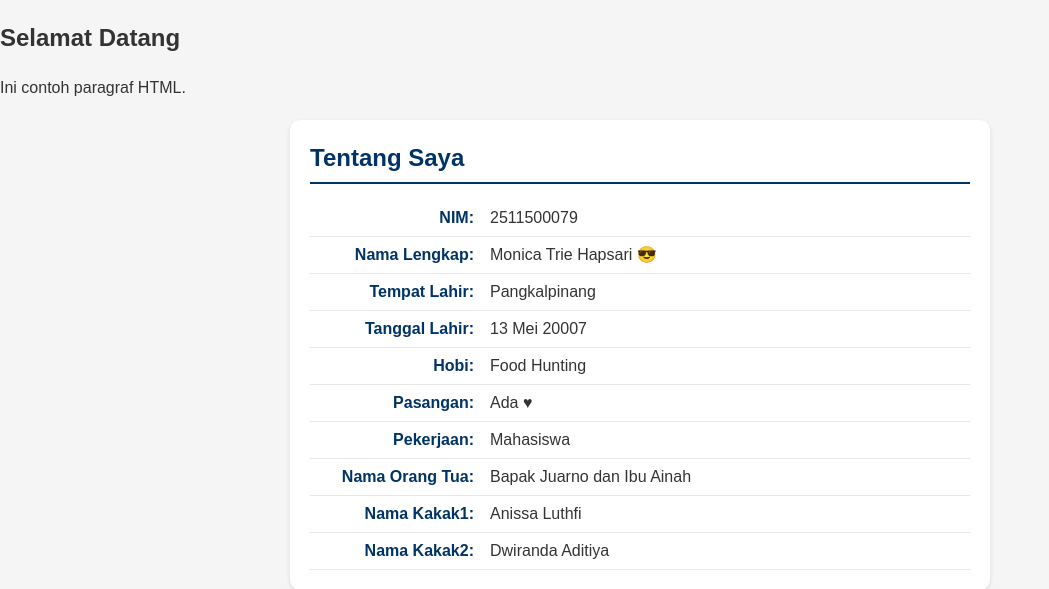
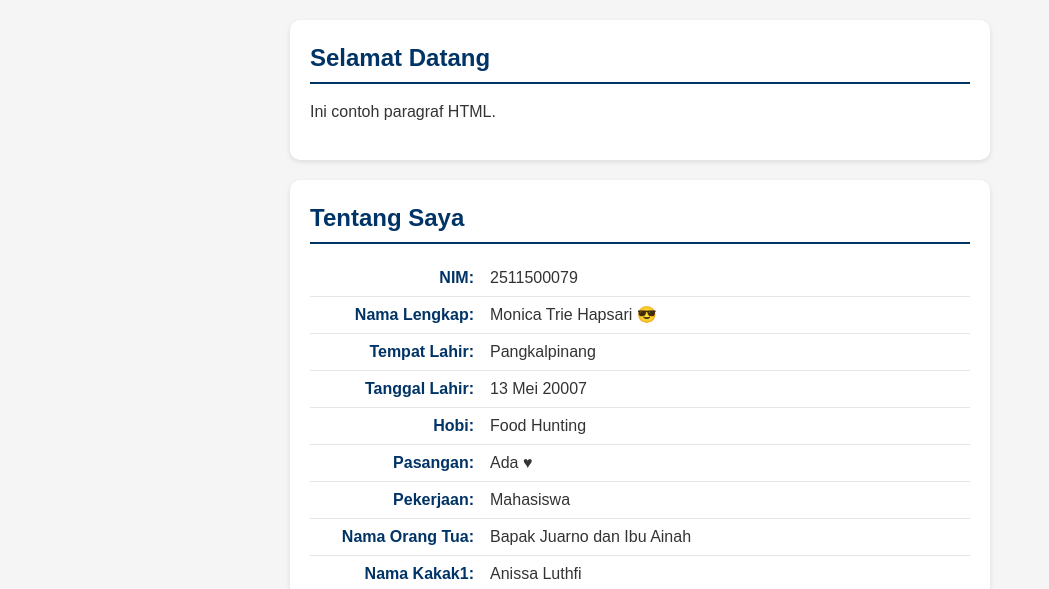
Before and after one commit to 2511500079-gif/2511500079-PWD-GB1J-2526O, a PHP site: page /pertemuan-04/index.html in a window 1280 px wide. Shown: the part 155-744 px from the top of the page, without its empty margins (0-1049 px from the left). Run offline with PHP 8.4, Linux system fonts and the light colour scheme.

Commit message:
styling section#home

```diff
--- a/pertemuan-04/style.css
+++ b/pertemuan-04/style.css
@@ -40,3 +40,26 @@ header li a {
     margin: 20px auto;
     box-shadow: 0 2px 5px rgb(0, 0, 0, 0.1);
 }
+
+#home,
+#about,
+#contact {
+    background-color: #ffffff;
+    border-radius: 10px;
+    padding: 20px;
+    max-width: 700px;
+    margin: 20px auto;
+    box-shadow: 0 2px 5px rgba(0, 0, 0, 0.1);
+}
+#home h2,
+#about h2,
+#contact h2 {
+    color: #003366;
+    border-bottom: 2px solid #003366;
+    padding-bottom: 6px;
+    margin-top: 0;
+    margin-bottom: 16px;
+}
+#home p {
+    text-align: justify;
+}
```
Also changed, not shown: pertemuan-04/README.md.
